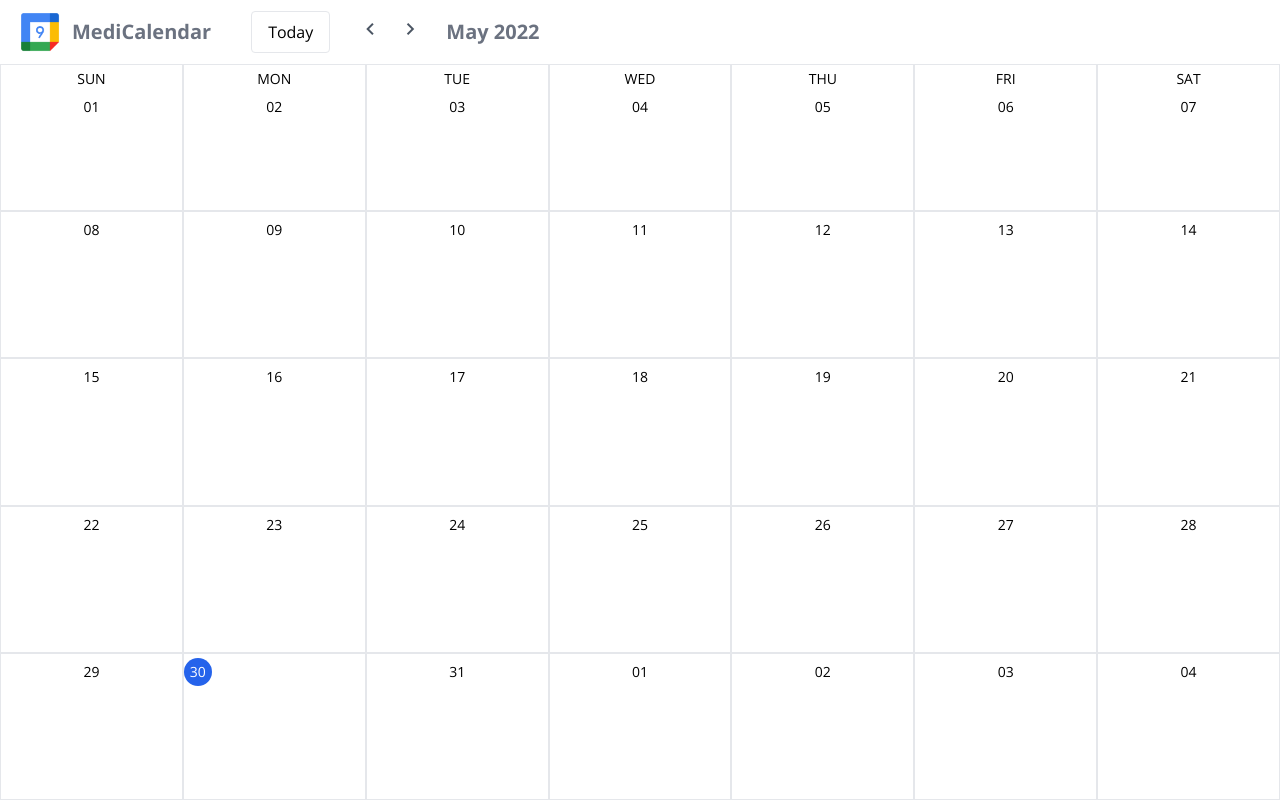
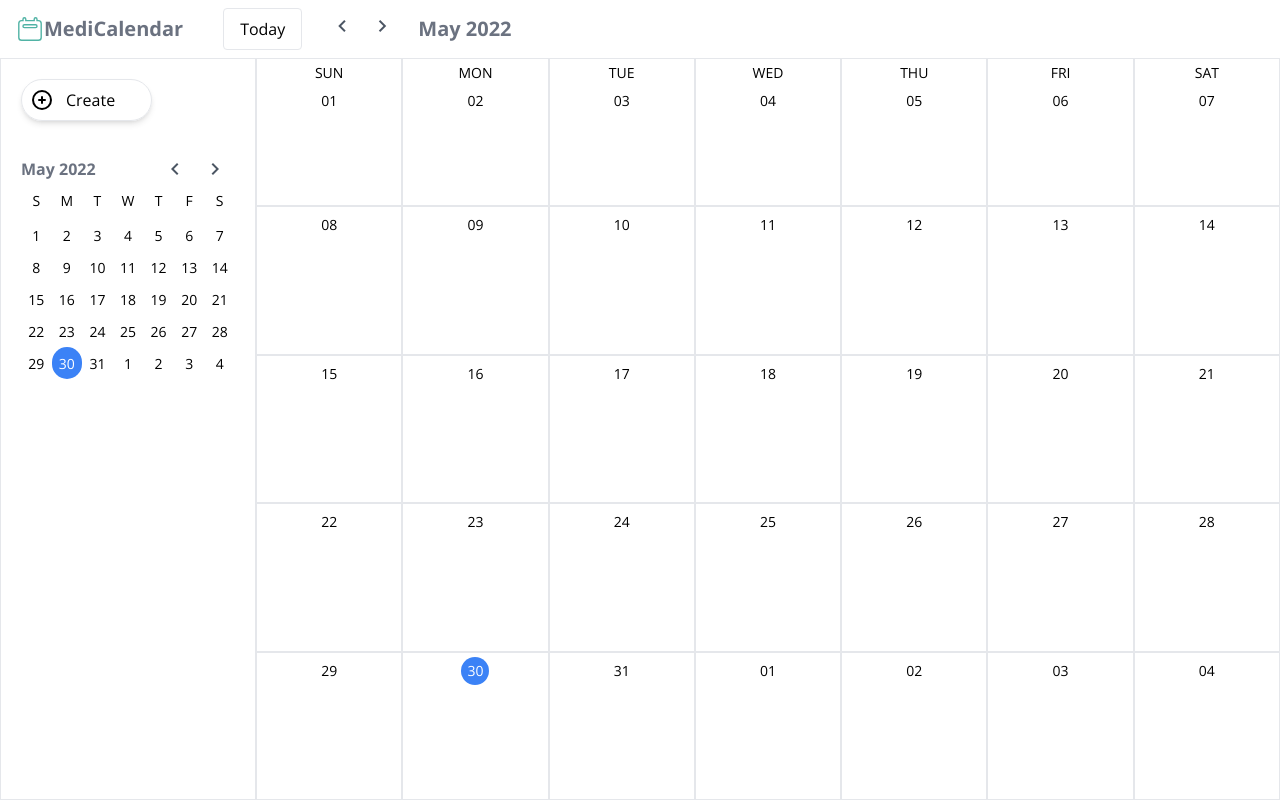
Before and after one commit to reut-udler/MediCalendar, a React (Create React App) app in the folder client/: page / in a window 1280 px wide. Built offline with nearby package versions, Linux system fonts and the light colour scheme.

Commit message:
adding sidebar calendar

```diff
--- a/client/src/components/CalendarHeader.js
+++ b/client/src/components/CalendarHeader.js
@@ -1,14 +1,18 @@
 import React, { useContext } from "react";
 import dayjs from "dayjs";
 
-import logo from "../assets/logo.png";
 import GlobalContext from "../context/GlobalContext";
 
 export default function CalendarHeader() {
   const { monthIndex, setMonthIndex } = useContext(GlobalContext);
 
   const handleReset = () => {
-    setMonthIndex(dayjs().month());
+    setMonthIndex(
+      //useEfect doesnt work if the prev value & the current value is the same. so we will change it using Math.random in a way that dosent change the result
+      monthIndex === dayjs().month()
+        ? monthIndex + Math.random()
+        : dayjs().month()
+    );
   };
 
   const handlePrevMonth = () => {
@@ -21,7 +25,19 @@
 
   return (
     <header className="px-4 py-2 flex items-center">
-      <img src={logo} alt="calendar" className="mr-2 w-12 h-12" />
+      <svg
+        xmlns="http://www.w3.org/2000/svg"
+        className="h-7 w-7"
+        viewBox="0 0 20 20"
+        fill="none"
+        stroke="#51b3a5"
+      >
+        <path
+          fillRule="evenodd"
+          d="M6 2a1 1 0 00-1 1v1H4a2 2 0 00-2 2v10a2 2 0 002 2h12a2 2 0 002-2V6a2 2 0 00-2-2h-1V3a1 1 0 10-2 0v1H7V3a1 1 0 00-1-1zm0 5a1 1 0 000 2h8a1 1 0 100-2H6z"
+          clipRule="evenodd"
+        />
+      </svg>
       <h1 className="mr-10 text-xl text-gray-500 font-bold">MediCalendar</h1>
       <button className="border rounded py-2 px-4 mr-5" onClick={handleReset}>
         Today
--- /dev/null
+++ b/client/src/components/CreateEventButton.js
@@ -0,0 +1,23 @@
+<link rel="stylesheet" href="https://rsms.me/inter/inter.css" />;
+
+export default function CreateEventButton() {
+  return (
+    <button className="border p-2 rounded-full flex items-center shadow-md hover:shadow">
+      <svg
+        xmlns="http://www.w3.org/2000/svg"
+        className="h-6 w-6"
+        fill="none"
+        viewBox="0 0 24 24"
+        stroke="currentColor"
+        strokeWidth={2}
+      >
+        <path
+          strokeLinecap="round"
+          strokeLinejoin="round"
+          d="M12 9v3m0 0v3m0-3h3m-3 0H9m12 0a9 9 0 11-18 0 9 9 0 0118 0z"
+        />
+      </svg>
+      <span className="pl-3 pr-7">Create</span>
+    </button>
+  );
+}
--- a/client/src/components/Day.js
+++ b/client/src/components/Day.js
@@ -4,19 +4,18 @@
 export default function Day({ day, rowIdx }) {
   const getCurrentDayClass = () => {
     return day.format("DD-MM-YY") === dayjs().format("DD-MM-YY")
-      ? "bg-blue-600 text-white rounded-full w-7"
-      : "";
+      ? "bg-blue-500 rounded-full text-white w-7"
+      : " ";
   };
   return (
     <div className="border border-gray-200 flex flex-col">
-      <header className="flex flex-col text-center">
+      <header className="flex flex-col text-center items-center">
         {rowIdx === 0 && (
           <p className="text-sm mt-1">{day.format("ddd").toUpperCase()}</p>
         )}
 
         <p className={`text-sm p-1 my-1 text-center ${getCurrentDayClass()}`}>
-          {" "}
-          {day.format("DD")}{" "}
+          {day.format("DD")}
         </p>
       </header>
     </div>
--- a/client/src/components/Sidebar.js
+++ b/client/src/components/Sidebar.js
@@ -1,5 +1,12 @@
 import React from "react";
+import CreateEventButton from "./CreateEventButton";
+import SmallCalendar from "./SmallCalendar";
 
 export default function Sidebar() {
-  return <div></div>;
+  return (
+    <aside className="border p-5 w-64">
+      <CreateEventButton />
+      <SmallCalendar />
+    </aside>
+  );
 }
--- /dev/null
+++ b/client/src/components/SmallCalendar.js
@@ -0,0 +1,77 @@
+import React, { useState, useEffect, useContext } from "react";
+import dayjs from "dayjs";
+import { getMonth } from "./../utils";
+import GlobalContext from "./../context/GlobalContext";
+
+export default function SmallCalendar() {
+  const [currentMonthIdx, setCurrentMonthIdx] = useState(dayjs().month());
+
+  const [currentMonth, setCurrentMonth] = useState(getMonth());
+
+  useEffect(() => {
+    setCurrentMonth(getMonth(currentMonthIdx));
+  }, [currentMonthIdx]);
+
+  const { monthIndex } = useContext(GlobalContext);
+
+  useEffect(() => {
+    setCurrentMonthIdx(monthIndex);
+  }, [monthIndex]);
+
+  function handlePrevMonth() {
+    setCurrentMonthIdx(currentMonthIdx - 1);
+  }
+
+  function handleNextMonth() {
+    setCurrentMonthIdx(currentMonthIdx + 1);
+  }
+
+  function getDayClass(day) {
+    const format = "DD-MM-YY";
+    const nowDay = dayjs().format(format);
+    const currDay = day.format(format);
+    if (nowDay === currDay) {
+      return "bg-blue-500 rounded-full text-white";
+    } else {
+    }
+    return " ";
+  }
+
+  return (
+    <div className="mt-9">
+      <header className="flex justify-between">
+        <p className="text-gray-500 font-bold">
+          {dayjs(new Date(dayjs().year(), currentMonthIdx)).format("MMMM YYYY")}
+        </p>
+        <div>
+          <button onClick={handlePrevMonth}>
+            <span className="material-icons-outlined curser-pointer text-gray-600 mx-2">
+              chevron_left
+            </span>
+          </button>
+          <button onClick={handleNextMonth}>
+            <span className="material-icons-outlined curser-pointer text-gray-600 mx-2">
+              chevron_right
+            </span>
+          </button>
+        </div>
+      </header>
+      <div className="grid grid-cols-7 grid-rows-6">
+        {currentMonth[0].map((day, i) => (
+          <span key={i} className="text-sm py-1 text-center">
+            {day.format("dd").charAt(0)}
+          </span>
+        ))}
+        {currentMonth.map((row, i) => (
+          <React.Fragment key={i}>
+            {row.map((day, idx) => (
+              <button key={idx} className={`py-1 w-full ${getDayClass(day)}`}>
+                <span className="text-sm">{day.format("D")}</span>
+              </button>
+            ))}
+          </React.Fragment>
+        ))}
+      </div>
+    </div>
+  );
+}
--- a/client/src/utils.js
+++ b/client/src/utils.js
@@ -1,6 +1,8 @@
 import dayjs from "dayjs";
 
 export function getMonth(month = dayjs().month()) {
+  //since we change month with Math in CalendarHeader we need to reset it here
+  month = Math.floor(month);
   const year = dayjs().year();
   const firstDayOfTheMonth = dayjs(new Date(year, month, 1)).day();
   let currentMonthCount = 0 - firstDayOfTheMonth;
```
